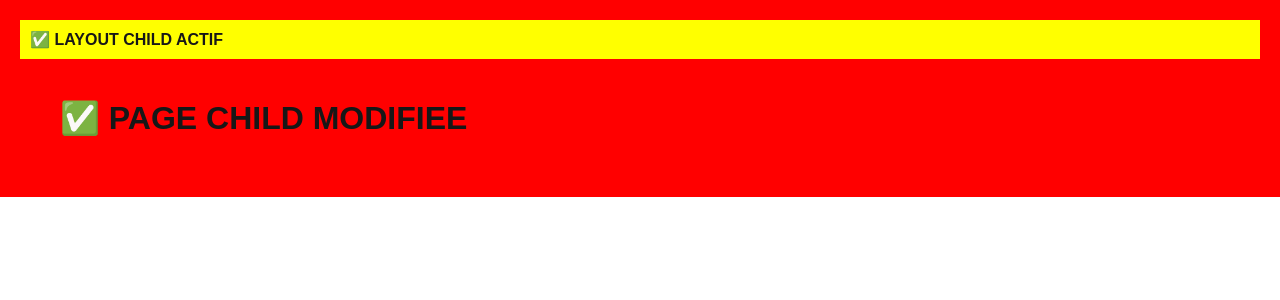
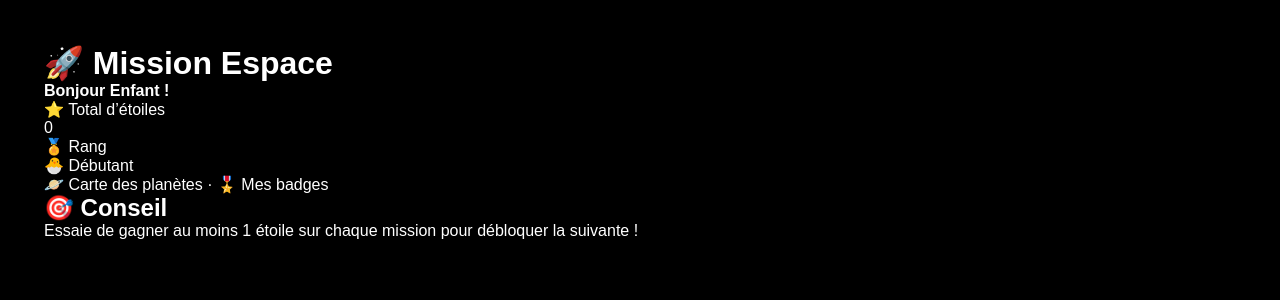
Before and after one commit to cvmtpmr/mission-espace, a Next.js app: page /child in a window 1280 px wide. Shown: the top 300 px of the page. Built offline with nearby package versions, Linux system fonts and the light colour scheme.

Commit message:
update child layout

```diff
--- a/app/child/child.module.css
+++ b/app/child/child.module.css
@@ -1,7 +1,7 @@
 .page {
   position: relative;
   min-height: 100vh;
-  z-index: 1; /* au-dessus des planètes */
+  z-index: 1;
   padding: 24px;
   color: white;
 }
@@ -9,7 +9,6 @@
 .card {
   max-width: 900px;
   background: rgba(0, 0, 0, 0.45);
-  border: 1px solid rgba(255, 255, 255, 0.12);
   border-radius: 16px;
   padding: 20px;
   backdrop-filter: blur(6px);
--- a/app/child/layout.tsx
+++ b/app/child/layout.tsx
@@ -1,11 +1,14 @@
-export default function ChildLayout({ children }: { children: React.ReactNode }) {
+import SolarSystem from "@/components/SolarSystem";
+
+export default function ChildLayout({
+  children,
+}: {
+  children: React.ReactNode;
+}) {
   return (
-    <div style={{ background: "red", padding: 20 }}>
-      <div style={{ background: "yellow", padding: 10, fontWeight: "bold" }}>
-        ✅ LAYOUT CHILD ACTIF
-      </div>
-
+    <>
+      <SolarSystem />
       {children}
-    </div>
+    </>
   );
 }
--- a/app/child/page.tsx
+++ b/app/child/page.tsx
@@ -1,4 +1,26 @@
+import styles from "./child.module.css";
+
 export default function ChildPage() {
-  return <h1 style={{ padding: 40 }}>✅ PAGE CHILD MODIFIEE</h1>;
-// TEST MODIFICATION
+  return (
+    <main className={styles.page}>
+      <div className={styles.card}>
+        <h1>🚀 Mission Espace</h1>
+
+        <p><strong>Bonjour Enfant !</strong></p>
+
+        <p>⭐ Total d’étoiles</p>
+        <p>0</p>
+
+        <p>🏅 Rang</p>
+        <p>🐣 Débutant</p>
+
+        <p>🪐 Carte des planètes · 🎖️ Mes badges</p>
+
+        <h2>🎯 Conseil</h2>
+        <p>
+          Essaie de gagner au moins 1 étoile sur chaque mission pour débloquer la suivante !
+        </p>
+      </div>
+    </main>
+  );
 }
```
